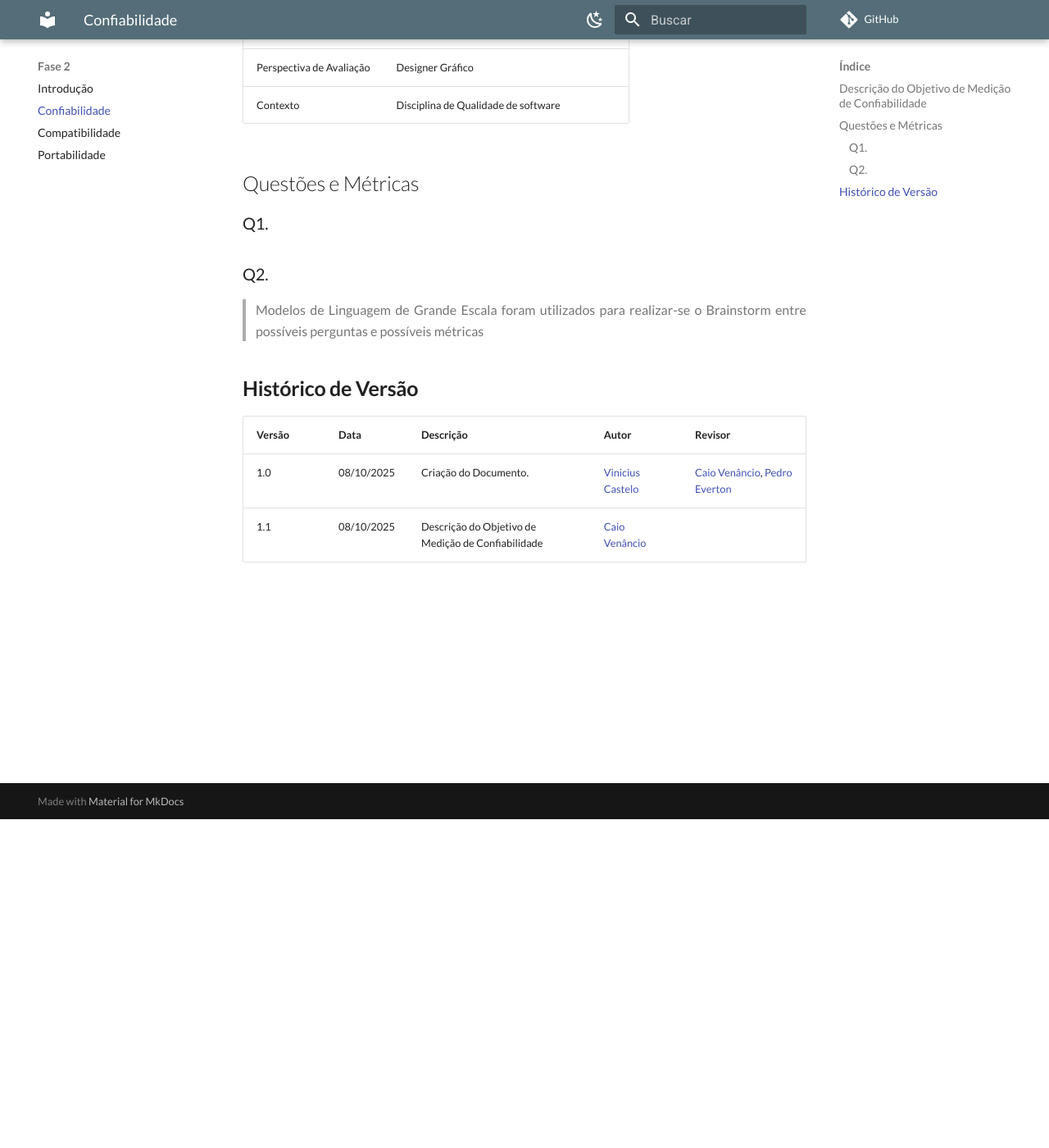
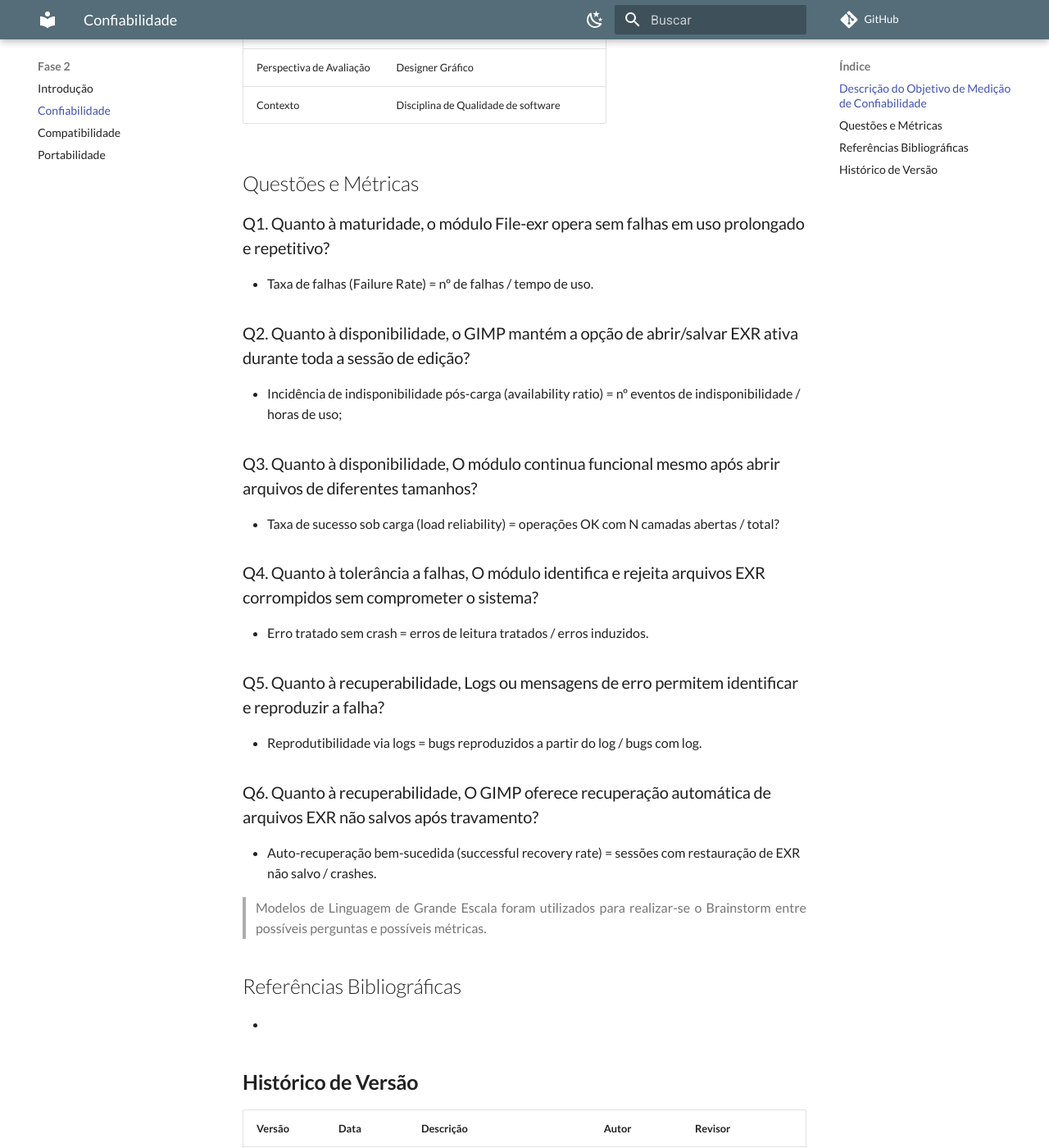
Before and after one commit to FCTE-Qualidade-de-Software-1/2025-2_T02_Karen_Jones, an MkDocs documentation site: the page built from docs/fase2/1-confiabilidade.md, in a window 1280 px wide and 1400 px high, scrolled down 401 px. Shown: the whole window at 82% size. Built offline with MkDocs 1.6.1 and Material for MkDocs 9.7.7, drawn with Linux system fonts in a browser that asks for light colours; comment, search, counter and statistics services are not loaded; some of the changed text lies outside the part shown.

```diff
--- a/docs/fase2/1-confiabilidade.md
+++ b/docs/fase2/1-confiabilidade.md
@@ -5,18 +5,43 @@
 |        Dimensão           |                   Descrição                     |
 |---------------------------|-------------------------------------------------|
 | Objeto da análise         | GIMP (Módulo File-exr)                          |
-| Propósito                 | Estabilidade de Entrada e Saída de arquivos EXR |
+| Propósito                 | Entender a Estabilidade do módulo File-exr      |
 | Característica de análise | Confiabilidade                                  |
 | Perspectiva de Avaliação  | Designer Gráfico                                |
 | Contexto                  | Disciplina de Qualidade de software             |
 
 ## Questões e Métricas
 
-### Q1.
+### Q1. Quanto à maturidade, o módulo File-exr opera sem falhas em uso prolongado e repetitivo?
 
-### Q2.
+- Taxa de falhas (Failure Rate) = nº de falhas / tempo de uso.
 
-> Modelos de Linguagem de Grande Escala foram utilizados para realizar-se o Brainstorm entre possíveis perguntas e possíveis métricas
+### Q2. Quanto à disponibilidade, o GIMP mantém a opção de abrir/salvar EXR ativa durante toda a sessão de edição?
+
+- Incidência de indisponibilidade pós-carga (availability ratio) = nº eventos de indisponibilidade / horas de uso;
+
+### Q3. Quanto à disponibilidade, O módulo continua funcional mesmo após abrir arquivos de diferentes tamanhos?
+
+- Taxa de sucesso sob carga (load reliability) = operações OK com N camadas abertas / total?
+
+### Q4. Quanto à tolerância a falhas, O módulo identifica e rejeita arquivos EXR corrompidos sem comprometer o sistema?
+
+- Erro tratado sem crash  = erros de leitura tratados / erros induzidos.
+
+### Q5. Quanto à recuperabilidade, Logs ou mensagens de erro permitem identificar e reproduzir a falha?
+
+- Reprodutibilidade via logs = bugs reproduzidos a partir do log / bugs com log.
+
+### Q6. Quanto à recuperabilidade, O GIMP oferece recuperação automática de arquivos EXR não salvos após travamento?
+
+- Auto-recuperação bem-sucedida (successful recovery rate) = sessões com restauração de EXR não salvo / crashes.
+
+> Modelos de Linguagem de Grande Escala foram utilizados para realizar-se o Brainstorm entre possíveis perguntas e possíveis métricas.
+
+## Referências Bibliográficas
+
+-
+
 
 ## **Histórico de Versão**
 
--- a/mkdocs.yml
+++ b/mkdocs.yml
@@ -24,11 +24,8 @@ nav:
 theme:
   name: material
   language: pt-BR
-
   features:
     - announce.dismiss
-    #- content.action.edit
-    #- content.action.view
     - content.code.annotate
     - content.code.copy
     - content.tooltips
@@ -57,5 +54,11 @@ theme:
         icon: material/weather-sunny
         name: Mudar para modo claro
 
+# Limita o nível de títulos exibidos no sumário (sidebar)
+markdown_extensions:
+  - toc:
+      permalink: true
+      toc_depth: 2
+
 extra_css:
   - css/custom.css
```
Also changed, not shown: docs/fase2/fase2.md (+1 -1 lines).
